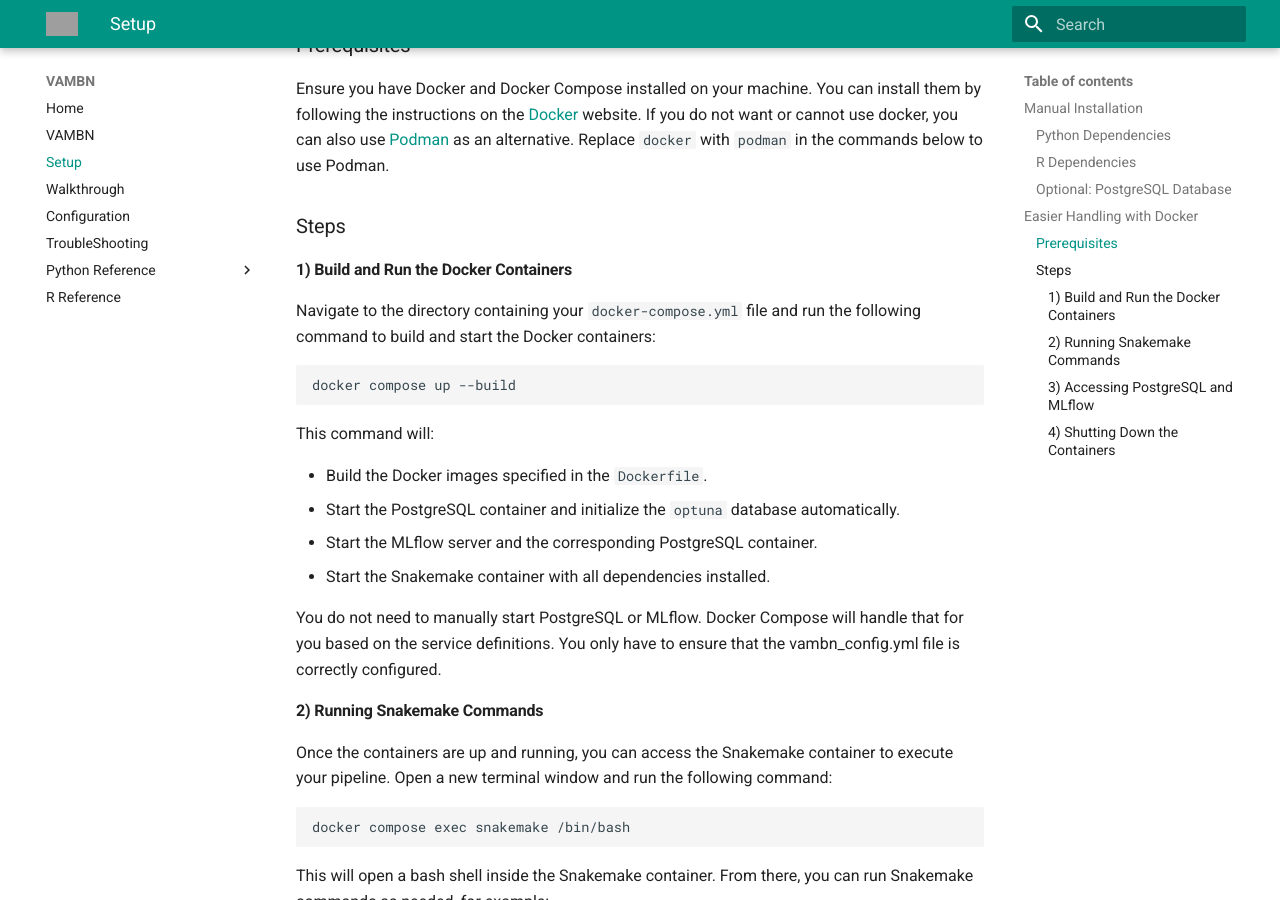
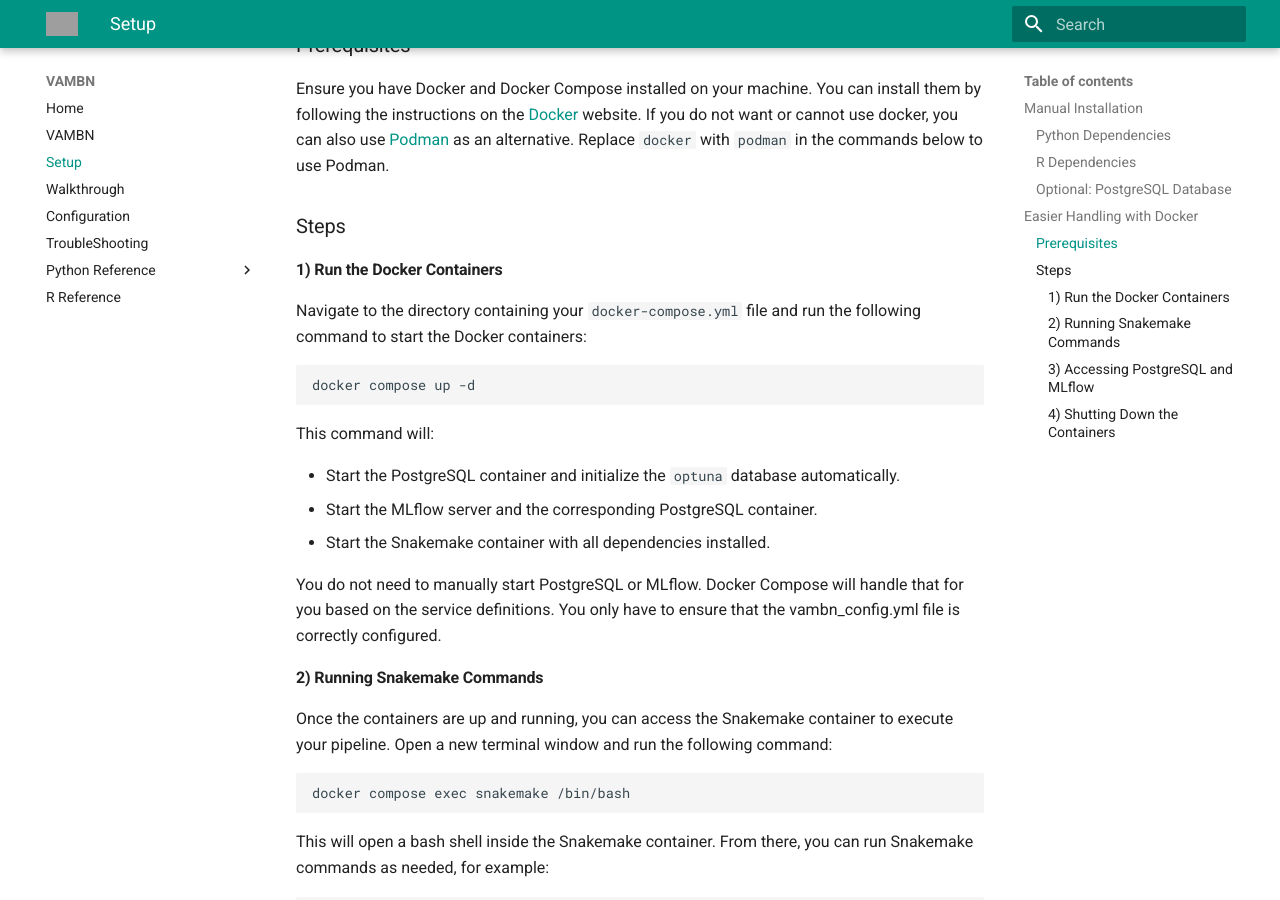
Before and after one commit to nfdi4health/docker-vambn, an MkDocs documentation site: the page built from docs/setup.md, in a window 1280 px wide and 900 px high, scrolled down 1587 px. Built offline with MkDocs 1.6.1 and Material for MkDocs 9.7.7, drawn with Linux system fonts in a browser that asks for light colours; grey boxes are pictures that could not be loaded.

Commit message:
build: use images instead of local build

````diff
--- a/docs/setup.md
+++ b/docs/setup.md
@@ -68,17 +68,16 @@ Ensure you have Docker and Docker Compose installed on your machine. You can ins
 
 ### Steps
 
-#### 1) Build and Run the Docker Containers
+#### 1) Run the Docker Containers
 
-Navigate to the directory containing your `docker-compose.yml` file and run the following command to build and start the Docker containers:
+Navigate to the directory containing your `docker-compose.yml` file and run the following command to start the Docker containers:
 
 ```bash
-docker compose up --build
+docker compose up -d
 ```
 
 This command will:
 
-- Build the Docker images specified in the `Dockerfile`.
 - Start the PostgreSQL container and initialize the `optuna` database automatically.
 - Start the MLflow server and the corresponding PostgreSQL container.
 - Start the Snakemake container with all dependencies installed.
````
Also changed, not shown: docker-compose.yml (+2 -6 lines).
